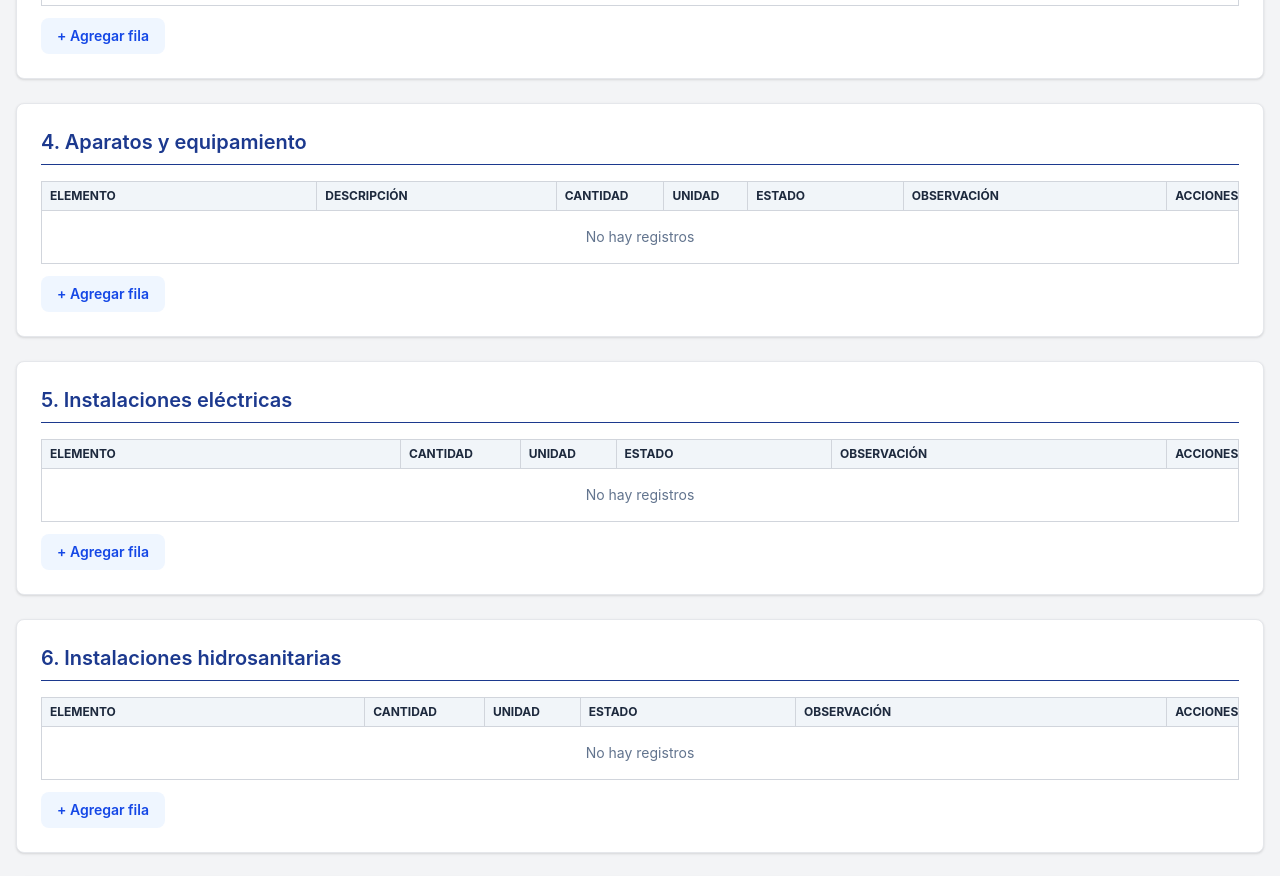
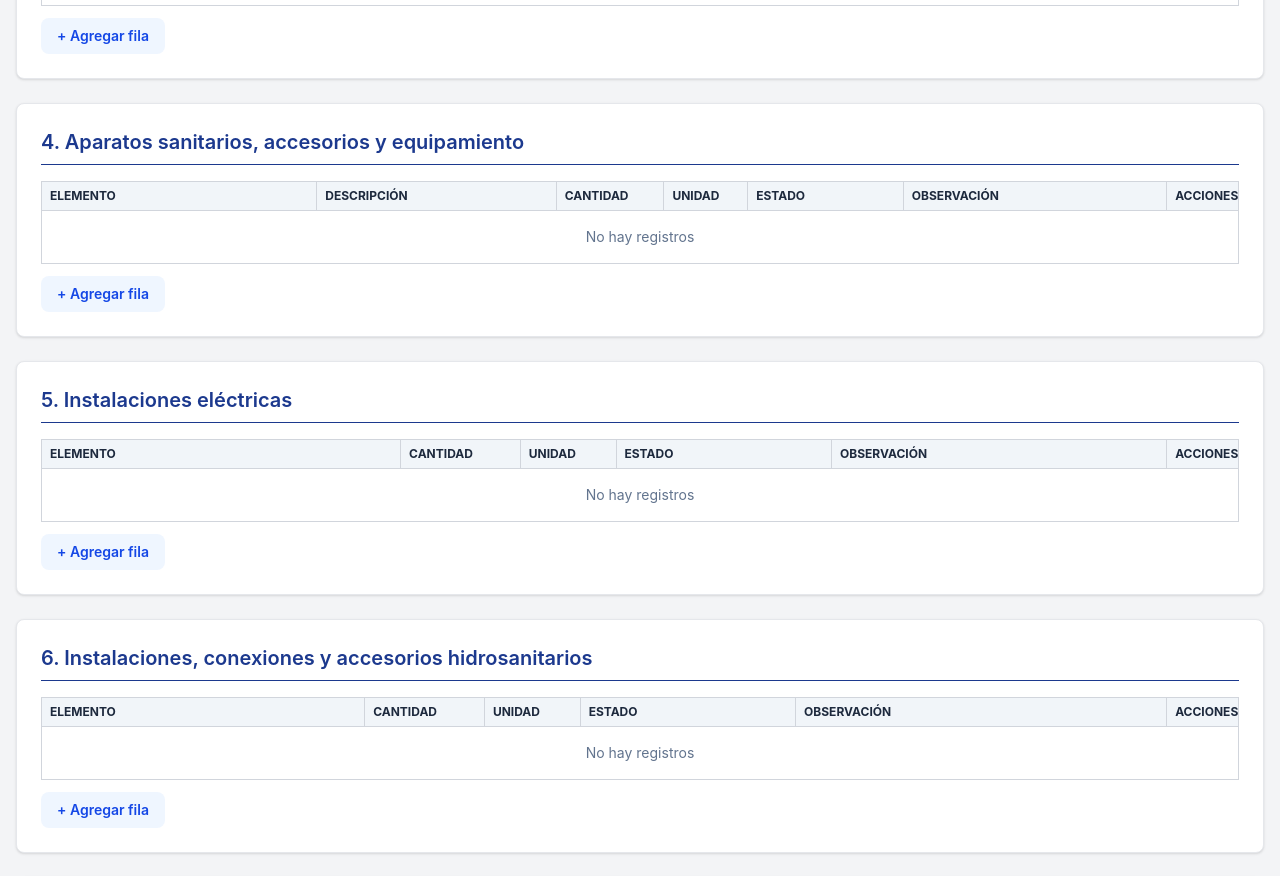
Before and after one commit to saritama26-coder/relevamiento-gasv-v1.0, a React (Vite) app: page / in a window 1280 px wide. Shown: the part 1440-2316 px from the top of the page. Built offline with nearby package versions, Linux system fonts and the light colour scheme.

Commit message:
Completa títulos y migración de aparatos sanitarios

```diff
--- a/src/components/FichaForm.tsx
+++ b/src/components/FichaForm.tsx
@@ -76,13 +76,13 @@ export function FichaForm({
 
     const legacyNames = new Set(
       APARATOS_EQUIPAMIENTO_HIDRO_LEGACY.map((item) =>
-        item.trim().normalize('NFD').replace(/[\\u0300-\\u036f]/g, '').toLowerCase()
+        item.trim().normalize('NFD').replace(/[\u0300-\u036f]/g, '').toLowerCase()
       )
     );
     const currentHydro = Array.isArray(ficha.hidro) ? ficha.hidro : [];
     const movedRows = currentHydro.filter((row) => {
       const name = String(row.elemento || '').trim().normalize('NFD')
-        .replace(/[\\u0300-\\u036f]/g, '').toLowerCase();
+        .replace(/[\u0300-\u036f]/g, '').toLowerCase();
       return legacyNames.has(name);
     });
     if (!movedRows.length) return;
@@ -105,7 +105,7 @@ export function FichaForm({
       return {
         ...row,
         origenKey: originKey.replace('gasv:hidro:', 'gasv:equip:'),
-        referenciaOrigen: String(row.referenciaOrigen || '').replace(/^S6\\b/, 'S4'),
+        referenciaOrigen: String(row.referenciaOrigen || '').replace(/^S6\b/, 'S4'),
       };
     });
 
@@ -603,7 +603,7 @@ export function FichaForm({
   // Si no existen patologías con severidad válida, conserva la clasificación manual.
   useEffect(() => {
     const normalizeSeverity = (value: unknown) =>
-      String(value || '').trim().toLowerCase().normalize('NFD').replace(/[\\u0300-\\u036f]/g, '');
+      String(value || '').trim().toLowerCase().normalize('NFD').replace(/[\u0300-\u036f]/g, '');
     const hasValidSeverity = (ficha.pat || []).some((row) =>
       ['critica', 'severa', 'moderada', 'leve'].includes(normalizeSeverity(row.severidad))
     );
@@ -864,7 +864,7 @@ export function FichaForm({
             </select>
             {(ficha.pat || []).some((row) =>
               ['critica', 'severa', 'moderada', 'leve'].includes(
-                String(row.severidad || '').trim().toLowerCase().normalize('NFD').replace(/[\\u0300-\\u036f]/g, '')
+                String(row.severidad || '').trim().toLowerCase().normalize('NFD').replace(/[\u0300-\u036f]/g, '')
               )
             ) && (
               <div className="mt-1.5 text-[11px] text-slate-700 bg-slate-50 p-2 rounded border border-slate-200">
@@ -919,7 +919,7 @@ export function FichaForm({
       {/* 4. Aparatos sanitarios, accesorios y equipamiento */}
       <div id="inventario-s4" className={`print-card bg-white p-6 rounded-lg shadow-sm border border-gray-200 ${!printSections.equipamiento ? 'print:hidden' : ''}`}>
         <h2 className="text-xl font-semibold text-blue-900 mb-4 border-b pb-2 print:text-lg">
-          4. Aparatos y equipamiento
+          4. Aparatos sanitarios, accesorios y equipamiento
         </h2>
         <DataTable
           data={ficha.equip}
@@ -964,7 +964,7 @@ export function FichaForm({
       {/* 6. Instalaciones, conexiones y accesorios hidrosanitarios */}
       <div id="inventario-s6" className={`print-card bg-white p-6 rounded-lg shadow-sm border border-gray-200 ${!printSections.hidrosanitarias ? 'print:hidden' : ''}`}>
         <h2 className="text-xl font-semibold text-blue-900 mb-4 border-b pb-2 print:text-lg">
-          6. Instalaciones hidrosanitarias
+          6. Instalaciones, conexiones y accesorios hidrosanitarios
         </h2>
         <DataTable
           data={ficha.hidro}
```
